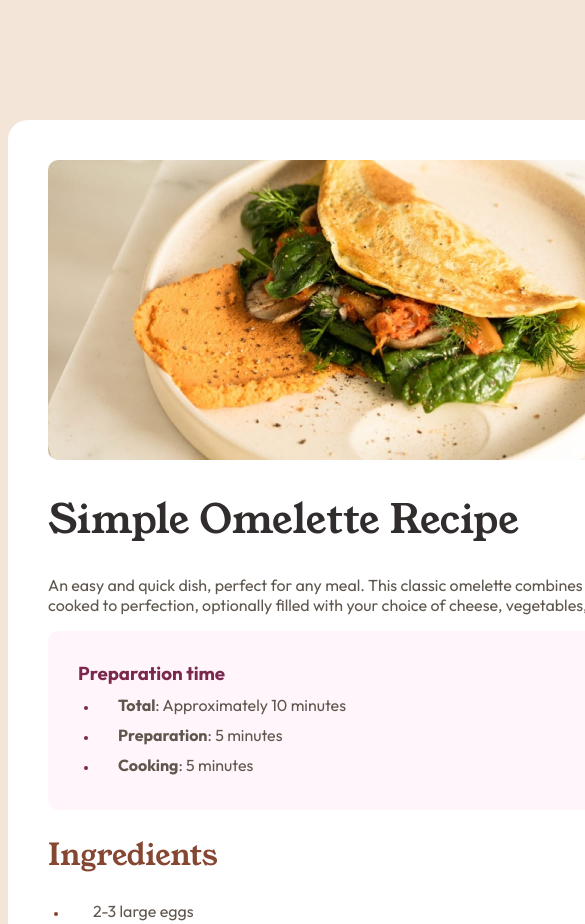
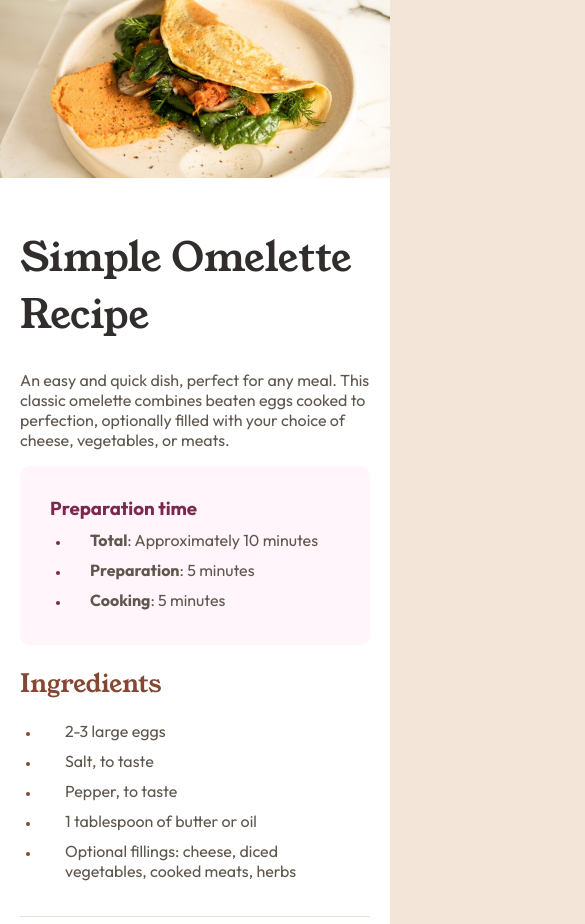
Before and after one commit to D7omii/recipe-page-main, a plain HTML site: page index.html in a window 390 px wide. Shown: the top 924 px of the page, 585 px wide, since content can reach past the window. Drawn offline with Linux system fonts and the light colour scheme.

Commit message:
update the solution

```diff
--- a/main.css
+++ b/main.css
@@ -173,21 +173,70 @@ body {
         } */
     }
 }
+
 .nutrition table {
     width: 100%;
     border-collapse: collapse;
 }
-.nutrition table tbody td{
+
+.nutrition table tbody td {
     width: 50%;
     padding: 10px 0;
 }
+
 .nutrition table tbody td:first-of-type {
     padding-left: 35px;
 }
+
 .nutrition table tbody td.count {
     font-weight: bold;
     color: var(--Brown-800);
 }
+
 .nutrition table tbody tr:not(:last-of-type) {
     border-bottom: 1px solid var(--Stone-150);
 }
+
+@media (max-width: 767px) {
+    body {
+        margin: 0;
+    }
+
+    .sub-header {
+        font-family: 'Young Serif';
+        font-weight: 400;
+        font-size: 25px;
+        color: var(--Brown-800);
+    }
+
+    .recipe {
+        margin: 0;
+        width: calc(100% - 40px);
+        padding: 20px;
+        padding-bottom: 30px;
+        background-color: var(--White);
+        border-radius: 0;
+        -webkit-border-radius: 0;
+        -moz-border-radius: 0;
+        -ms-border-radius: 0;
+        -o-border-radius: 0;
+
+        .info {
+            img {
+                position: relative;
+                top: -20px;
+                left: -20px;
+                width: calc(100% + 40px);
+                height: max-content;
+                border-radius: 0;
+                -webkit-border-radius: 0;
+                -moz-border-radius: 0;
+                -ms-border-radius: 0;
+                -o-border-radius: 0;
+            }
+        }
+    }
+    footer {
+        padding: 10px;
+    }
+}
```
